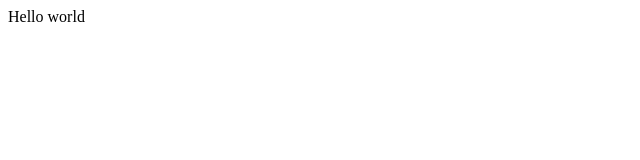
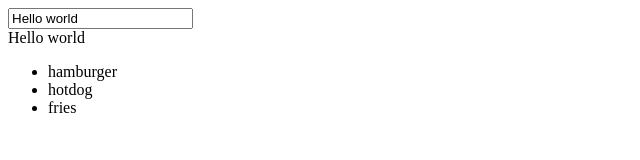
Before and after one commit to AnthonyShalagin/vueJSTutorial, a plain HTML site: page index.html in a window 1280 px wide. Shown: the whole page, without its empty margins (0-640 px from the left). Drawn offline with nearby package versions, Linux system fonts and the light colour scheme.

Commit message:
input and looping

```diff
--- a/index.html
+++ b/index.html
@@ -8,14 +8,20 @@
 <body>
 
 	<div id="app">
-	{{ message }}
+		<input v-model="message"><br/>
+		{{ message }}
+
+		<ul>
+			<li v-for= "food in food_items">{{ food }}</li>
+		</ul>
 	</div>
 
 	<script>
 	new Vue ({
 		el: '#app',
 		data: {
-			'message': 'Hello world'
+			'message': 'Hello world',
+			'food_items':  ['hamburger', 'hotdog', 'fries']
 		}
 	});
 	</script>
```
